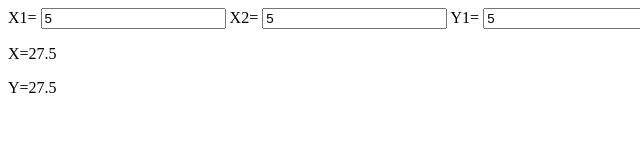
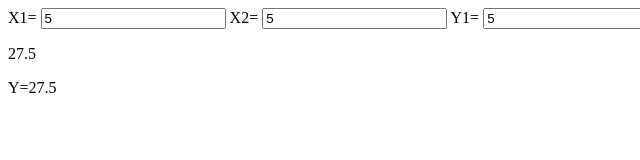
Before and after one commit to KaliBoiDev/lazyhomework.ga, a plain HTML site: page calculators/middlepoint.html in a window 1280 px wide. Both pictures are taken after typing "5", "5", "5", "5" into the empty fields and a click on the input "Submit". Shown: the full height of the page, 0-640 px from the left. Drawn offline with Linux system fonts and the light colour scheme.

Commit message:
troubleshooting

```diff
--- a/calculators/middlepoint.html
+++ b/calculators/middlepoint.html
@@ -25,7 +25,7 @@
         var newx = x3/2;
         var y3 = y1 + y2;
         var newy = y3/2;
-        document.getElementById("outputx").innerHTML = `X=${newx}`;
+        document.getElementById("outputx").innerHTML = newx;
         document.getElementById("outputy").innerHTML = `Y=${newy}`;
       }
     </script>
```
